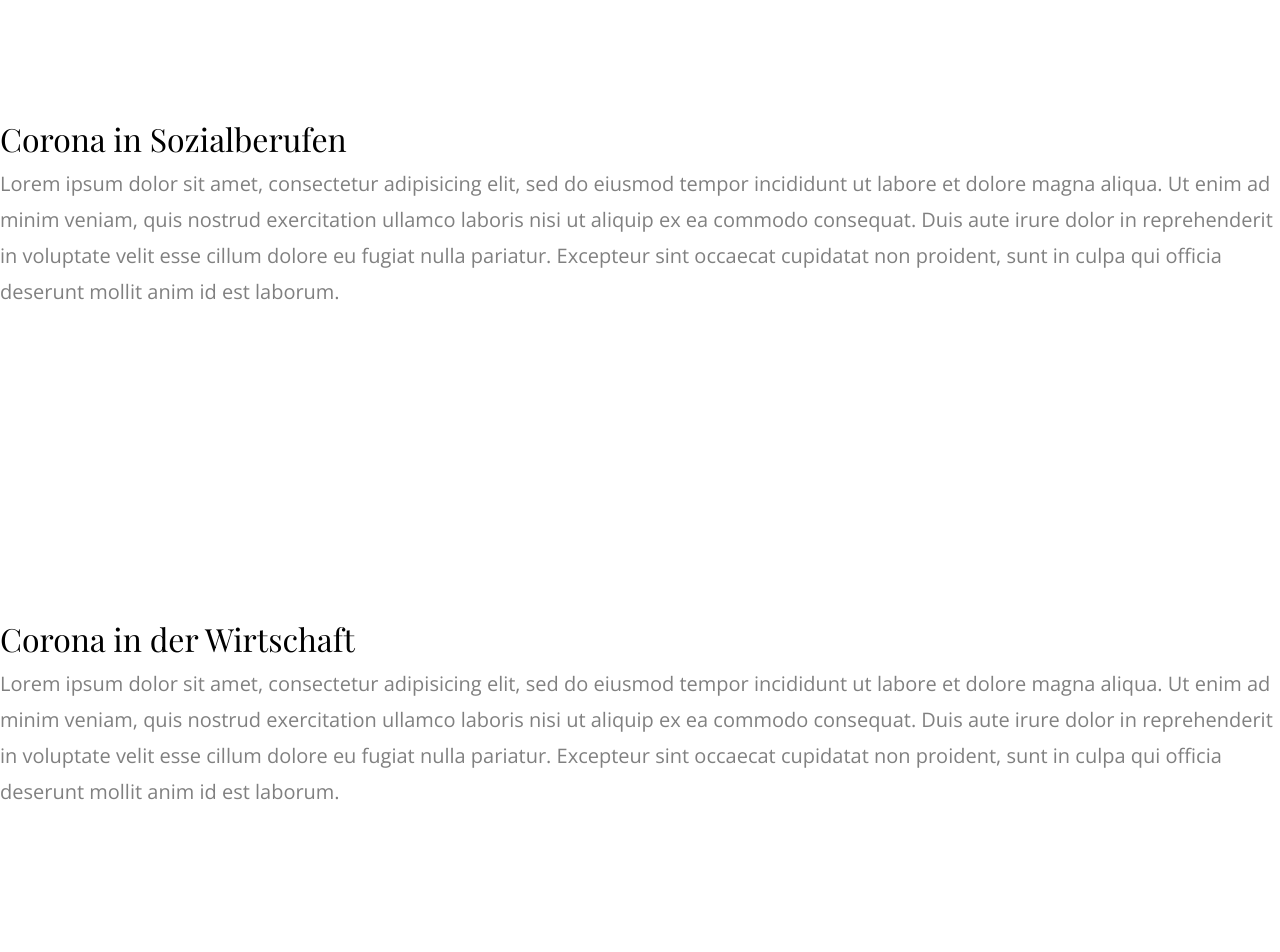
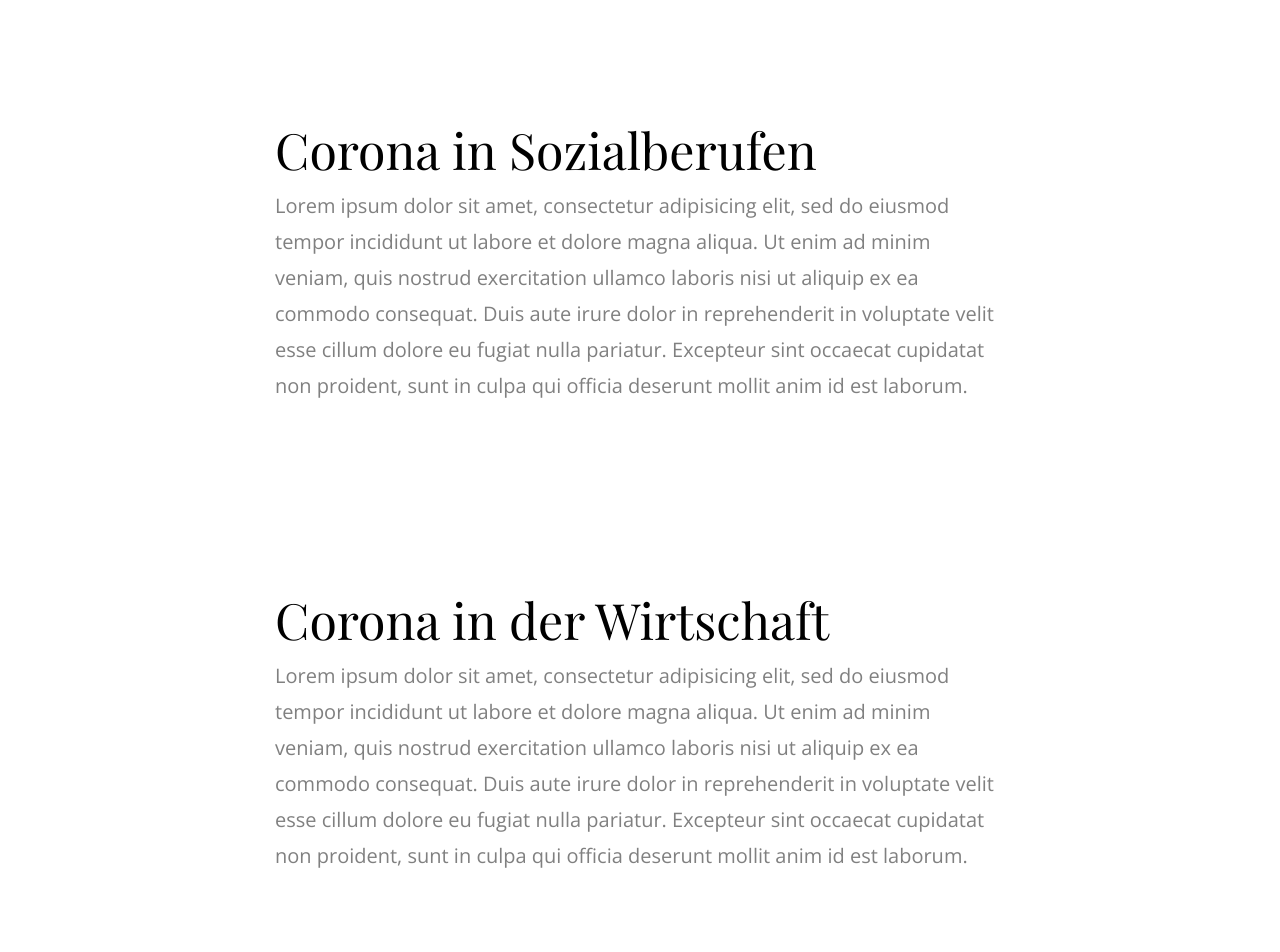
Before and after one commit to master4x/AGB-econo-me, a plain HTML site: page index.html in a window 1280 px wide. Shown: the part 5420-6372 px from the top of the page. Drawn offline with nearby package versions, Linux system fonts and the light colour scheme; files whose address does not match are found by name; a web font is replaced by a local one.

Commit message:
formatierung textblöcke

```diff
--- a/index.html
+++ b/index.html
@@ -245,23 +245,44 @@
         </div>
         <!-- .section -->
 
-        <div id="sozialberufe" class="section bg-white" data-aos="fade-up">
+        <div id="sozialberufe" class="section bg-white pb-3" data-aos="fade-up">
+          <div class="container">
+            <div class="row align-items-center justify-content-center">
+              <div class="col-md-12 col-lg-8 section-heading">
                 <h2>Corona in Sozialberufen</h2>
-          <p>Lorem ipsum dolor sit amet, consectetur adipisicing elit, sed do eiusmod tempor incididunt ut labore et dolore magna aliqua. Ut enim ad minim veniam, quis nostrud exercitation ullamco laboris nisi ut aliquip ex ea commodo consequat. Duis
+                <p>Lorem ipsum dolor sit amet, consectetur adipisicing elit, sed do eiusmod tempor incididunt ut labore et dolore magna aliqua. Ut enim ad minim veniam, quis nostrud exercitation ullamco laboris nisi ut aliquip ex ea commodo
+                  consequat. Duis
                   aute irure dolor in reprehenderit in voluptate velit esse cillum dolore eu fugiat nulla pariatur. Excepteur sint occaecat cupidatat non proident, sunt in culpa qui officia deserunt mollit anim id est laborum.</p>
+              </div>
+            </div>
+          </div>
         </div>
         <!-- .section -->
 
         <div id="wirtschaft" class="section bg-white" data-aos="fade-up">
+          <div class="container">
+            <div class="row align-items-center justify-content-center">
+              <div class="col-md-12 col-lg-8 section-heading">
                 <h2>Corona in der Wirtschaft</h2>
-          <p>Lorem ipsum dolor sit amet, consectetur adipisicing elit, sed do eiusmod tempor incididunt ut labore et dolore magna aliqua. Ut enim ad minim veniam, quis nostrud exercitation ullamco laboris nisi ut aliquip ex ea commodo consequat. Duis
+                <p>Lorem ipsum dolor sit amet, consectetur adipisicing elit, sed do eiusmod tempor incididunt ut labore et dolore magna aliqua. Ut enim ad minim veniam, quis nostrud exercitation ullamco laboris nisi ut aliquip ex ea commodo
+                  consequat. Duis
                   aute irure dolor in reprehenderit in voluptate velit esse cillum dolore eu fugiat nulla pariatur. Excepteur sint occaecat cupidatat non proident, sunt in culpa qui officia deserunt mollit anim id est laborum.</p>
+              </div>
+            </div>
+          </div>
         </div>
         <!-- .section -->
         <div id="handwerk" class="section bg-white" data-aos="fade-up">
+          <div class="container">
+            <div class="row align-items-center justify-content-center">
+              <div class="col-md-12 col-lg-8 section-heading">
                 <h2>Corona im Handwerk</h2>
-          <p>Lorem ipsum dolor sit amet, consectetur adipisicing elit, sed do eiusmod tempor incididunt ut labore et dolore magna aliqua. Ut enim ad minim veniam, quis nostrud exercitation ullamco laboris nisi ut aliquip ex ea commodo consequat. Duis
+                <p>Lorem ipsum dolor sit amet, consectetur adipisicing elit, sed do eiusmod tempor incididunt ut labore et dolore magna aliqua. Ut enim ad minim veniam, quis nostrud exercitation ullamco laboris nisi ut aliquip ex ea commodo
+                  consequat. Duis
                   aute irure dolor in reprehenderit in voluptate velit esse cillum dolore eu fugiat nulla pariatur. Excepteur sint occaecat cupidatat non proident, sunt in culpa qui officia deserunt mollit anim id est laborum.</p>
+              </div>
+            </div>
+          </div>
         </div>
       </div>
 
```
Lines whose indentation alone changed are shown as unchanged.
